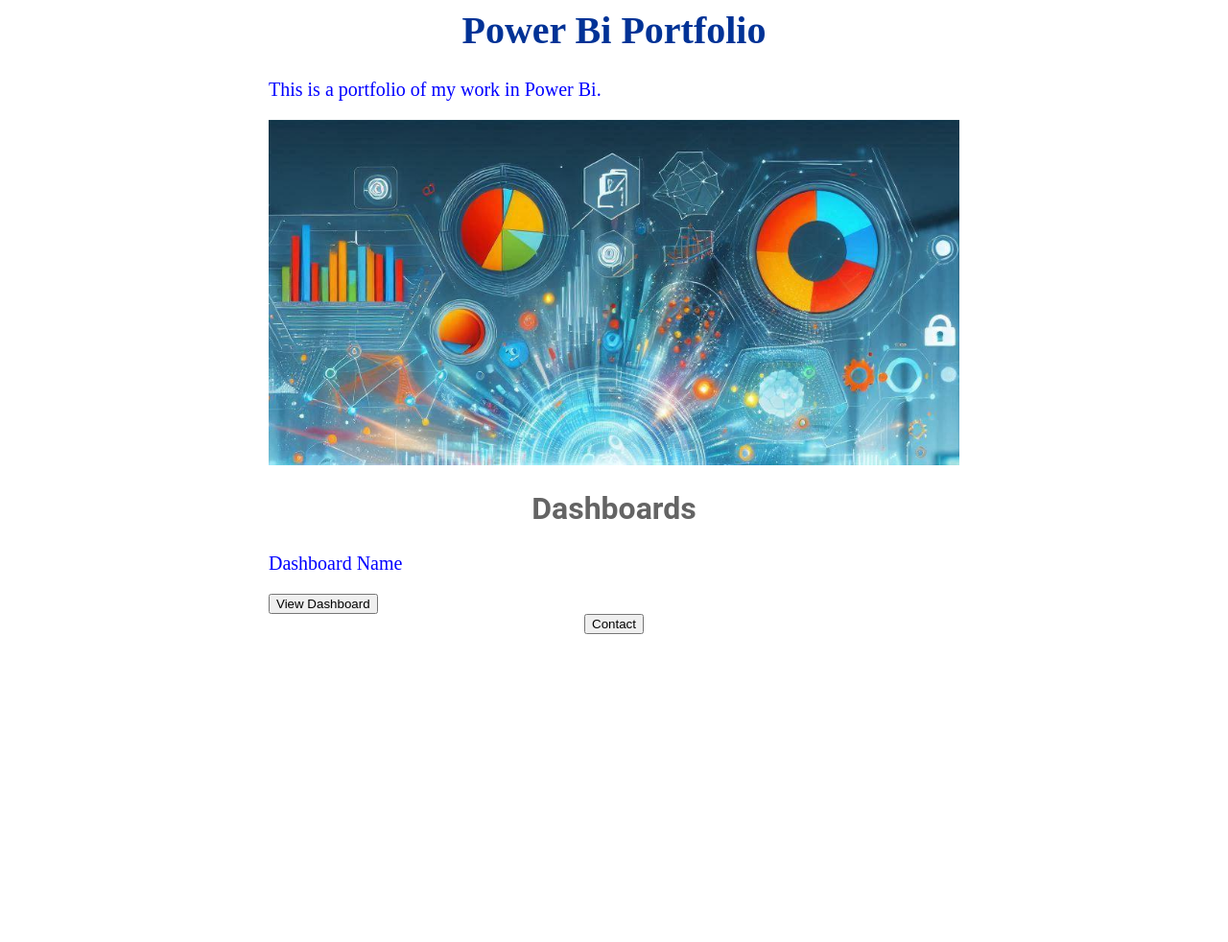
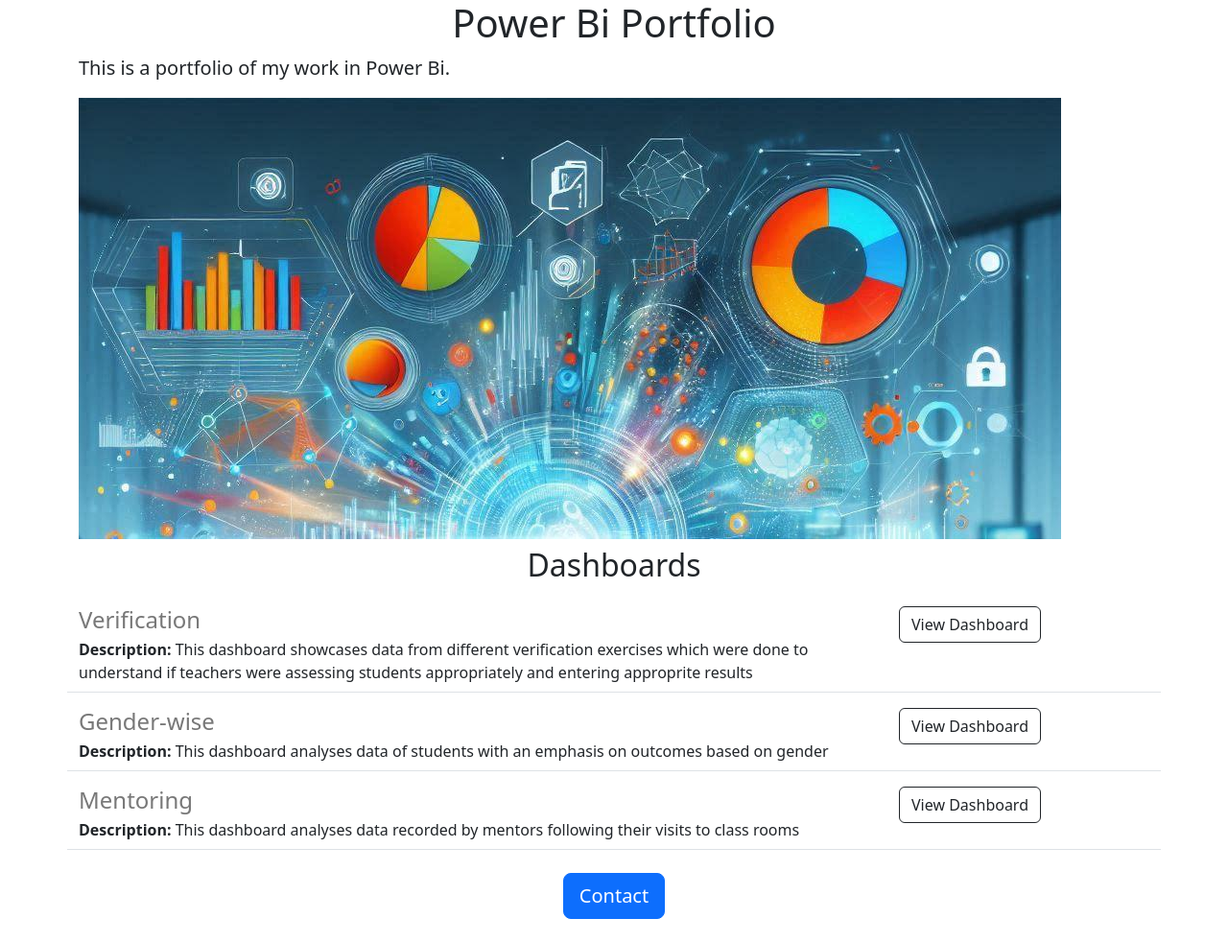
Before and after one commit to kairav28/powerbi-portfolio-website, a Flask app: page / in a window 1280 px wide. Shown: the whole page at 96% size. Before the commit the page ends 661 px from the top, so only its background shows below. Run offline with Flask 3, Linux system fonts and the light colour scheme.

Commit message:
added api and dynamic data

```diff
--- a/app.py
+++ b/app.py
@@ -1,11 +1,35 @@
-from flask import Flask, render_template
+from flask import Flask, render_template, jsonify
 
 app = Flask(__name__)
 
+DASHBOARDS = [
+  {
+    'id': 1,
+    'title': 'Verification',
+    'link': 'https://www.db1.com',
+    'about': 'This dashboard showcases data from different verification exercises which were done to understand if teachers were assessing students appropriately and entering approprite results'
+  },
+  {
+    'id': 2,
+    'title': 'Gender-wise',
+    'link': 'https://www.db2.com',
+    'about': 'This dashboard analyses data of students with an emphasis on outcomes based on gender'
+  },
+  {
+    'id': 3,
+    'title': 'Mentoring',
+    'link': 'https://www.db3.com',
+    'about': 'This dashboard analyses data recorded by mentors following their visits to class rooms'
+  }
+]
 
 @app.route("/")
 def hello_world():
-  return render_template('home.html')
+  return render_template('home.html', dashboards=DASHBOARDS)
+
+@app.route("/api/dashboards")
+def list_dashboards():
+  return jsonify(DASHBOARDS)
 
 
 if __name__ == "__main__":
--- /dev/null
+++ b/templates/dashboarditem.html
@@ -0,0 +1,13 @@
+<div class ="border-bottom row" style = "margin-bottom: 16px; padding-bottom:8px">
+  <div class = col-9>
+    <h4 style = "color: rgb(120,120,120); margin-bottom:4px ">
+      {{dashboard['title']}}
+    </h4>
+    <div><b>Description:</b> {{dashboard['about']}}</div>
+  </div>
+
+  <div class = "col-3">
+    <button type="button" class="btn btn-outline-dark">View Dashboard</button>
+  </div>
+
+</div>
--- a/templates/home.html
+++ b/templates/home.html
@@ -4,50 +4,29 @@
     <title>
       Power Bi Portfolio
     </title>
-    <style>
-      h1 {
-        font-size: 40px;
-        color: rgb(0,50,150);
-        text-align: center;
-      }
-      #banner {
-        width: 100%;
-        height: 360px;
-        object-fit: cover;
-      }
-
-      h2 {
-        font-size: 32px;
-        color: rgb(100,100,100);
-        text-align: center;
-        font-family: Roboto;
-      }
-      p {
-        font-size: 20px;
-        color: blue;
-      }
-
-      #container {
-        max-width: 720px;
-        margin: 0 auto 0 auto;
-      }
-
-    </style>
+      <meta charset="utf-8">
+      <meta name="viewport" content="width=device-width, initial-scale=1">
+     <link href="https://cdn.jsdelivr.net/npm/bootstrap@5.3.3/dist/css/bootstrap.min.css" rel="stylesheet" integrity="sha384-QWTKZyjpPEjISv5WaRU9OFeRpok6YctnYmDr5pNlyT2bRjXh0JMhjY6hW+ALEwIH" crossorigin="anonymous">
   </head>
   <body>
-    <div id ="container">
-      <h1>
+    <div class = "container">
+      <h1 class="text-center">
         Power Bi Portfolio
       </h1>
-      <p>
+      <p class="lead">
         This is a portfolio of my work in Power Bi.
       </p>
-      <img id="banner" src = "static/banner.jpg">
-      <h2>Dashboards</h2>
-      <p>Dashboard Name</p>
-      <button>View Dashboard</button>
-      <div style = "text-align:center">
-        <button>Contact</button>
+      <img class= "img-fluid" src = "static/banner.jpg">
+      <h2 class = "text-center mt-2 mb-4">Dashboards</h2>
+
+      <div>
+        {% for dashboard in dashboards %}
+          {% include 'dashboarditem.html' %}
+        {% endfor %}
+        </div>
+
+      <div class ="text-center mb-4 mt-4">
+        <button class="btn btn-primary btn-lg">Contact</button>
       </div>
     </div>
   </body>
```
Also changed, not shown: templates/home-nobootstrap.html (added, +54 -0 lines).
